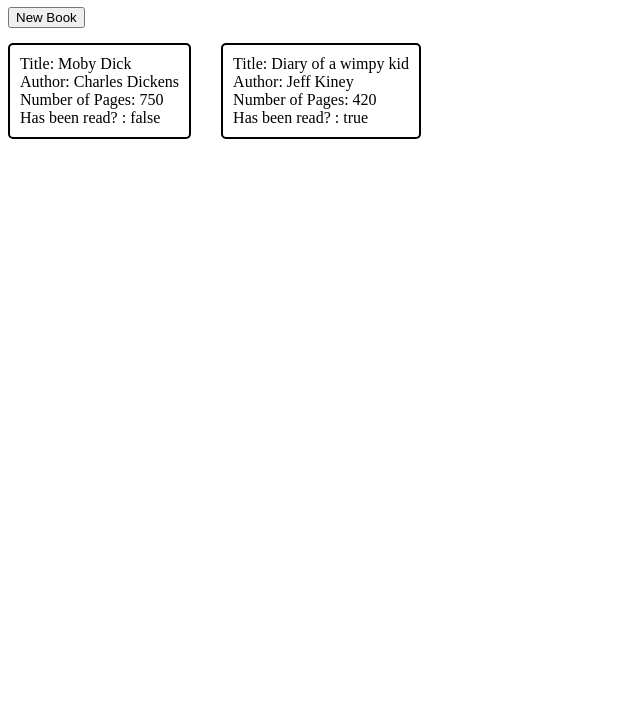
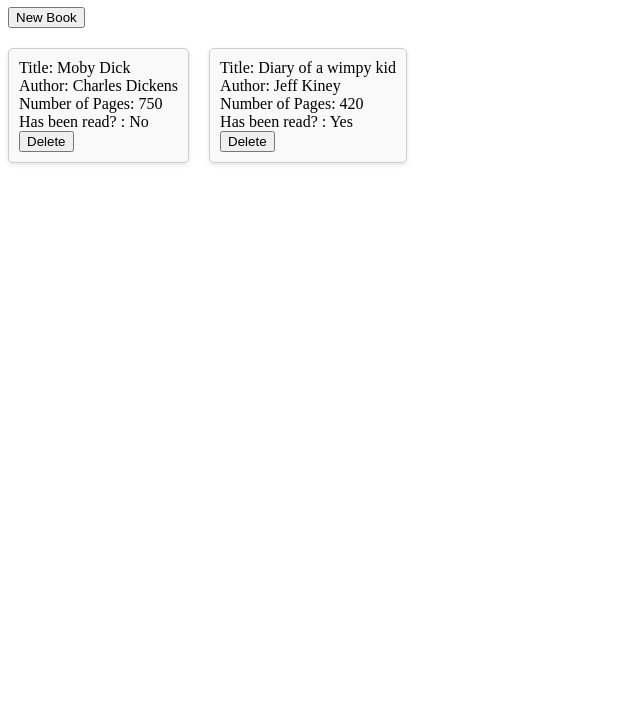
Before and after one commit to apoa5/library, a plain HTML site: page index.html in a window 1280 px wide. Shown: the part 73-800 px from the top of the page, without its empty margins (0-640 px from the left). Drawn offline with Linux system fonts and the light colour scheme.

Commit message:
Added delete button to each bookCard that removes that book from the library

```diff
--- a/script.js
+++ b/script.js
@@ -27,23 +27,34 @@ console.log(myLibrary)
 const bookContainer = document.querySelector('.bookContainer');
 function displayBook() {
     bookContainer.innerHTML = '';
-    for (let i = 0; i < myLibrary.length; i++) {
+
+    myLibrary.forEach((book, index) => {
         const bookCard = document.createElement('div');
         bookCard.classList.add('bookCard');
+
         const title = document.createElement('div');
         const author = document.createElement('div');
         const pages = document.createElement('div');
         const read = document.createElement('div');
+        const deleteButton = document.createElement('button');
 
-        title.textContent = `Title: ${myLibrary[i].title}`;
-        author.textContent = `Author: ${myLibrary[i].author}`;
-        pages.textContent = `Number of Pages: ${String(myLibrary[i].pages)}`;
-        read.textContent = `Has been read? : ${String(myLibrary[i].hasBeenRead)}`;
-        bookCard.append(title, author, pages, read);
+        title.textContent = `Title: ${book.title}`;
+        author.textContent = `Author: ${book.author}`;
+        pages.textContent = `Number of Pages: ${book.pages}`;
+        read.textContent = `Has been read? : ${book.hasBeenRead ? 'Yes' : 'No'}`;
+        deleteButton.textContent = 'Delete';
+        deleteButton.classList.add('deleteButton');
+
+        deleteButton.addEventListener('click', () => {
+            myLibrary.splice(index, 1);
+            displayBook();
+        });
+
+        bookCard.append(title, author, pages, read, deleteButton);
         bookContainer.append(bookCard);
-    }
+    });
+}
 
-}
 
 displayBook();
 
--- a/styles.css
+++ b/styles.css
@@ -1,11 +1,19 @@
 .bookContainer {
     display: flex;
-    gap: 30px;
-    margin-top: 15px;
+    flex-wrap: wrap;
+    margin-top: 20px;
+    gap: 20px;
 }
 
 .bookCard {
+    border: 1px solid #ccc;
     padding: 10px;
-    border: 2px solid black;
     border-radius: 5px;
+    background-color: #f9f9f9;
+    box-shadow: 0 2px 5px rgba(0, 0, 0, 0.1);
+    max-width: 200px;
 }
+
+.deleteButton {
+
+}
```
